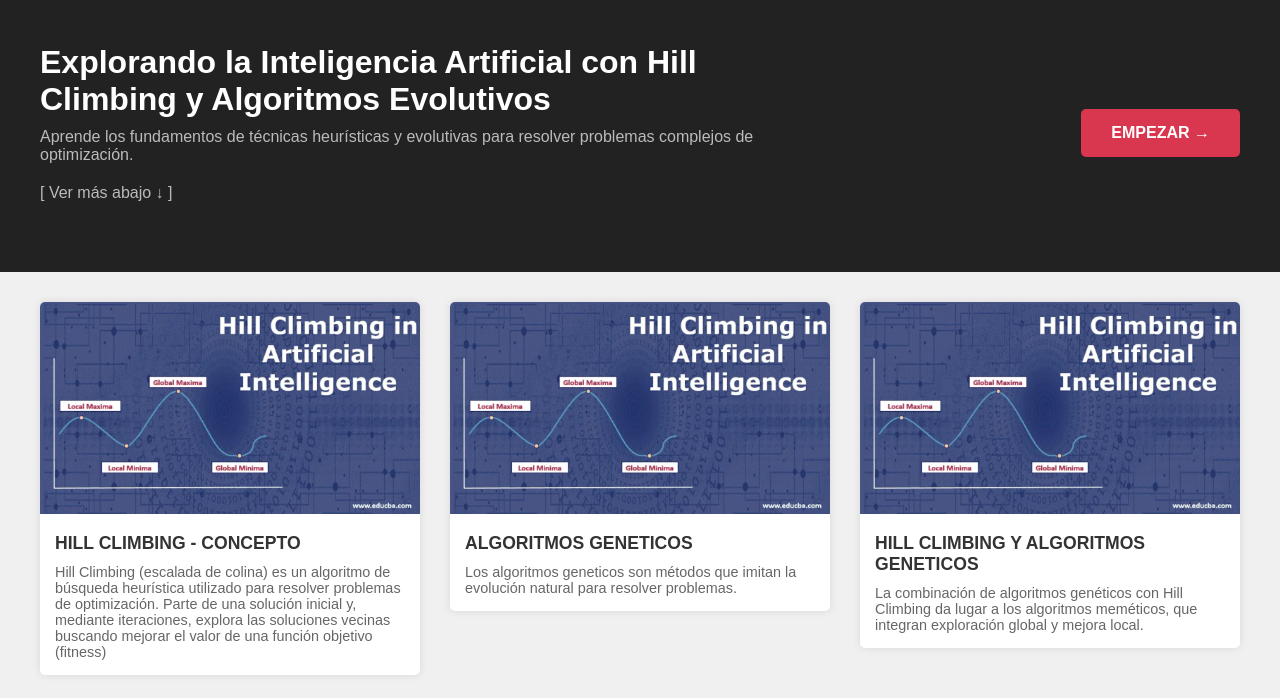
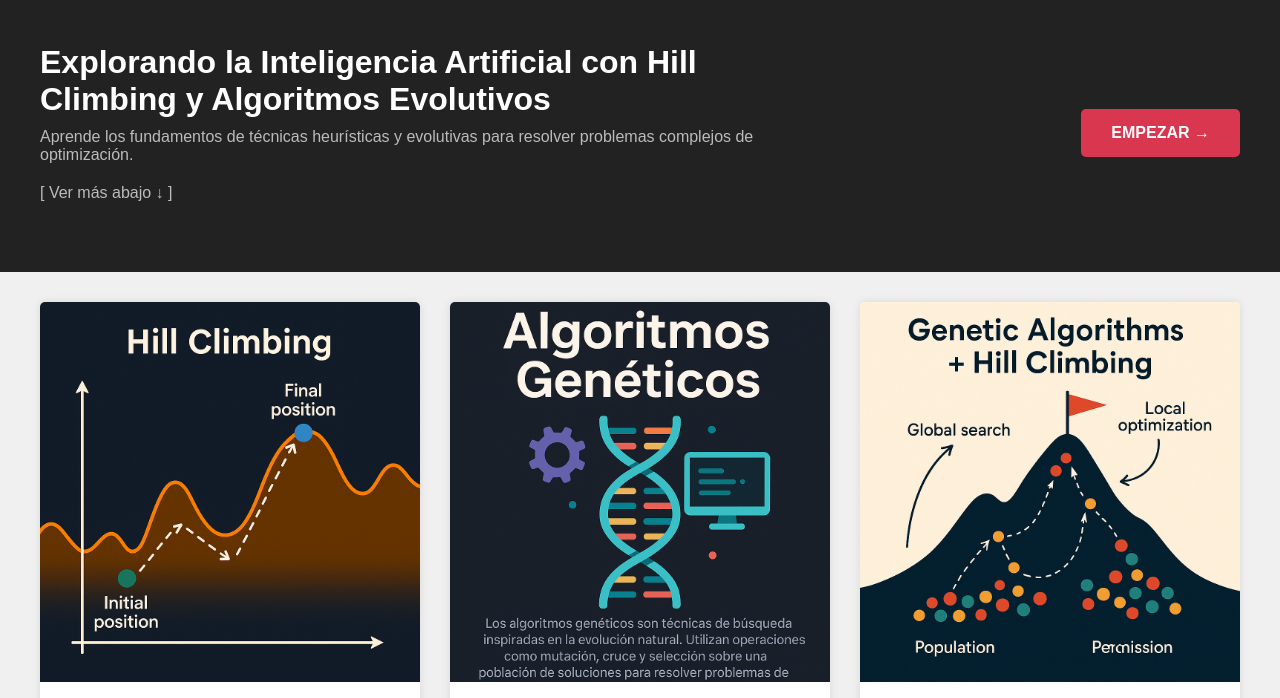
Before and after one commit to PieroL1/AePaginaS4, a plain HTML site: page src/index.html in a window 1280 px wide. Shown: the part 59-757 px from the top of the page. Drawn offline with Linux system fonts and the light colour scheme.

Commit message:
Mejora de imagenes

```diff
--- a/src/index.html
+++ b/src/index.html
@@ -28,7 +28,7 @@
 <section class="tarjetas">
   <a href="HillClimbing.html" class="tarjeta-link">
     <div class="tarjeta">
-      <img src="../src/img/tarjeta1.png" alt="Tarjeta 1" />
+      <img src="../src/img/tarjeta4.png" alt="Tarjeta 1" />
       <div class="contenido-tarjeta">
         <h3>HILL CLIMBING - CONCEPTO</h3>
         <p>Hill Climbing (escalada de colina) es un algoritmo de búsqueda heurística utilizado para resolver problemas de optimización. Parte de una solución inicial y, mediante iteraciones, explora las soluciones vecinas buscando mejorar el valor de una función objetivo (fitness)</p>
@@ -38,7 +38,7 @@
 
   <a href="AlgoritmosEvolutivos.html" class="tarjeta-link">
     <div class="tarjeta">
-      <img src="../src/img/tarjeta1.png" alt="Tarjeta 2" />
+      <img src="../src/img/tarjeta2.png" alt="Tarjeta 2" />
       <div class="contenido-tarjeta">
         <h3>ALGORITMOS GENETICOS</h3>
         <p>Los algoritmos geneticos son métodos que imitan la evolución natural para resolver problemas.</p>
@@ -48,7 +48,7 @@
 
   <a href="Ambos.html" class="tarjeta-link">
     <div class="tarjeta">
-      <img src="../src/img/tarjeta1.png" alt="Tarjeta 3" />
+      <img src="../src/img/tarjeta3.png" alt="Tarjeta 3" />
       <div class="contenido-tarjeta">
         <h3>HILL CLIMBING Y ALGORITMOS GENETICOS</h3>
         <p>La combinación de algoritmos genéticos con Hill Climbing da lugar a los algoritmos meméticos, que integran exploración global y mejora local.</p>
```
Also changed, not shown: src/img/tarjeta1.png (deleted), src/img/tarjeta2.png (added), src/img/tarjeta3.png (added), src/img/tarjeta4.png (added).
